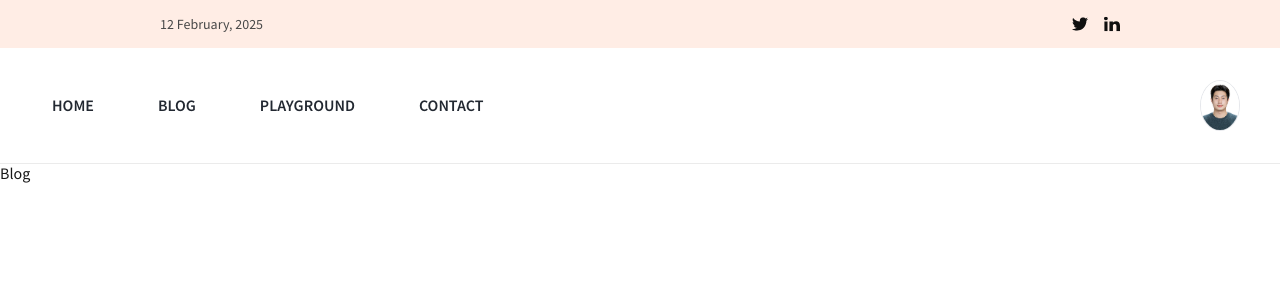
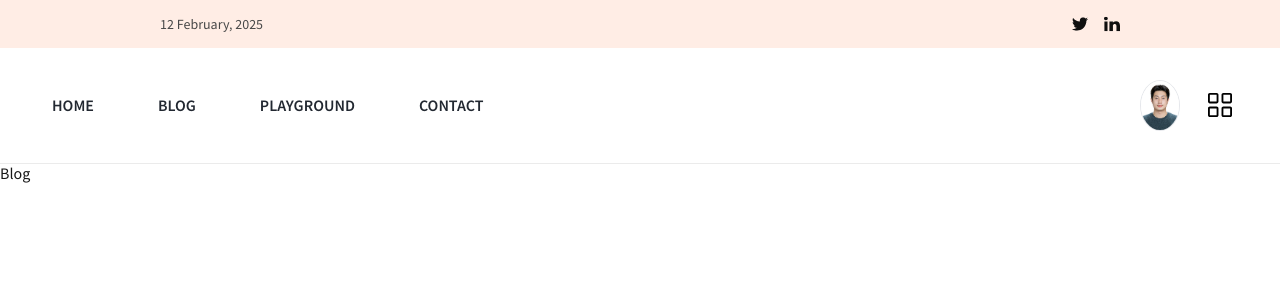
Before and after one commit to developeryyt/my_playground, a Next.js app: page /blog in a window 1280 px wide. Shown: the top 300 px of the page. Built offline with nearby package versions, Linux system fonts and the light colour scheme.

Commit message:
메뉴bar

```diff
--- a/src/app/globals.css
+++ b/src/app/globals.css
@@ -85,3 +85,17 @@ body, html {
   margin: 0;
   padding: 0;
 }
+
+button {
+  border: none;
+  padding: 0;
+  outline: 0;
+  box-sizing: border-box;
+}
+
+.btn {
+  display: inline-block;
+  vertical-align: middle;
+  width: auto;
+  height: auto;
+}
--- a/src/app/layout.tsx
+++ b/src/app/layout.tsx
@@ -3,6 +3,7 @@ import type { Metadata } from "next";
 import "./globals.css";
 import Header from "@/layout/header/Header";
 import Footer from "@/layout/footer/Footer";
+import Menu from "@/components/nav/Menu";
 
 // const geistSans = Geist({
 //   variable: "--font-geist-sans",
--- /dev/null
+++ b/src/components/icons/MenuBar.tsx
@@ -0,0 +1,23 @@
+import {COMMONPROPS} from "@/types";
+
+const MenuBar = ({className}: { className ?: COMMONPROPS['className'] }) => {
+    return (
+        <svg
+            version="1.1"
+            id="Layer_1"
+            xmlns="http://www.w3.org/2000/svg"
+            x="0px"
+            y="0px"
+            viewBox="0 0 39 39"
+            className={className}
+        >
+            <path id="View" className="st0" d="M14,0H3C1.3,0,0,1.3,0,3v11c0,1.7,1.3,3,3,3h11c1.7,0,3-1.3,3-3V3C17,1.3,15.7,0,14,0z M14,14H3V3h11
+	V14z M36,0H25c-1.7,0-3,1.3-3,3v11c0,1.7,1.3,3,3,3h11c1.7,0,3-1.3,3-3V3C39,1.3,37.7,0,36,0z M36,14H25V3h11V14z M14,22H3
+	c-1.7,0-3,1.3-3,3v11c0,1.7,1.3,3,3,3h11c1.7,0,3-1.3,3-3V25C17,23.3,15.7,22,14,22z M14,36H3V25h11V36z M36,22H25c-1.7,0-3,1.3-3,3
+	v11c0,1.7,1.3,3,3,3h11c1.7,0,3-1.3,3-3V25C39,23.3,37.7,22,36,22z M36,36H25V25h11V36z"
+            />
+        </svg>
+    );
+};
+
+export default MenuBar;
--- /dev/null
+++ b/src/components/nav/Menu.tsx
@@ -0,0 +1,19 @@
+'use client';
+
+import MenuBar from "@/components/icons/MenuBar";
+
+const Menu = () => {
+
+    return (
+        <div className=''>
+            <button
+                onClick={() => {}}
+                className='btn p-2 !w-10 !h-10'
+            >
+                <MenuBar className='w-full h-full' />
+            </button>
+        </div>
+    );
+};
+
+export default Menu;
--- a/src/layout/header/Header.tsx
+++ b/src/layout/header/Header.tsx
@@ -2,6 +2,7 @@ import SocialGroup from "@/components/header/SocialGroup";
 import TodayDates from "@/components/header/TodayDates";
 import Nav from "@/layout/header/nav/Nav";
 import Profile from "@/components/Profile";
+import Menu from "@/components/nav/Menu";
 
 const Header = () => {
 
@@ -19,7 +20,10 @@ const Header = () => {
                     <div className='pl-10 pr-10 border-b-[1px] border-[rgba(0,0,0,0.08)]'>
                         <div className='flex justify-between items-center pt-8 pb-8'>
                             <Nav />
-                            <Profile />
+                            <div className='flex items-center gap-5'>
+                                <Profile />
+                                <Menu />
+                            </div>
                         </div>
                     </div>
                 </div>
```
